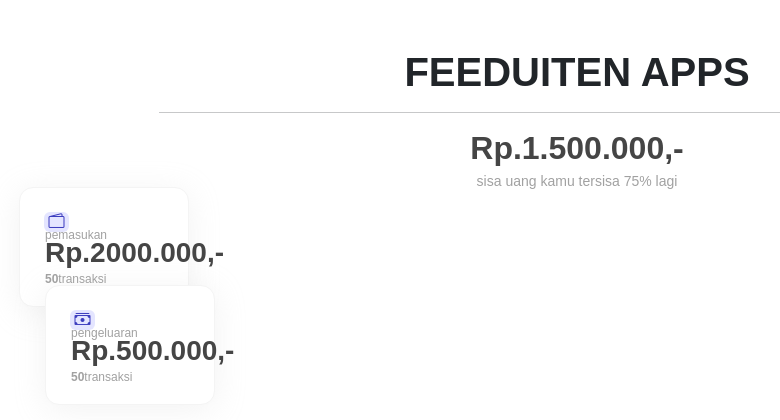
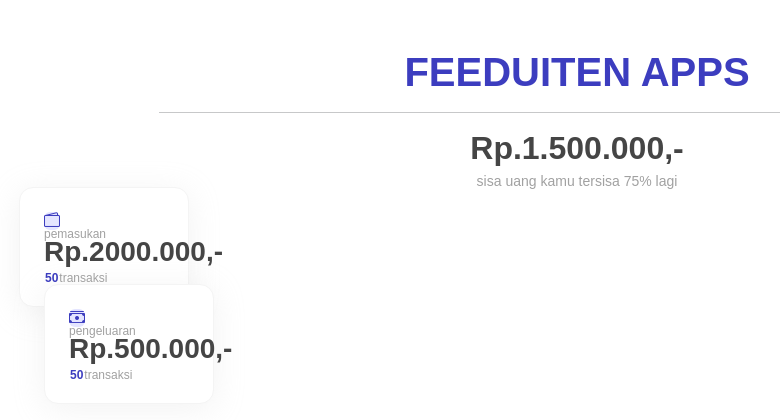
Before and after one commit to lssport/hattahasibuan.git.io, a React (Create React App) app: page / in a window 1280 px wide. Shown: the top 420 px of the page, without its empty margins (63-843 px from the left). Built offline with nearby package versions, Linux system fonts and the light colour scheme; a web font is replaced by a local one.

Commit message:
2 files modified

```diff
--- a/src/App.js
+++ b/src/App.js
@@ -8,6 +8,7 @@ class App extends React.Component {
 
   render() {
   return (
+    <>
     <div className='container py-5'>
       <div className='row'>
         <div className='col-12 text-center'>
@@ -15,7 +16,8 @@ class App extends React.Component {
       <hr className='w-75 mx-auto'/>
       <h2 className='fw-bold'>Rp.1.500.000,-</h2>
       <span className='title-md'>sisa uang kamu tersisa 75% lagi</span>
-
+      </div>
+      </div>
       <div className='row'>
       <div className='col-6'>
       <div className='card-wrapper p-4'>
@@ -23,6 +25,7 @@ class App extends React.Component {
 <span className='title-sm'>pemasukan</span>
 <h3 className='fw-bold'>Rp.2000.000,-</h3><span className='title-sm text-ungu fw-bold'>50</span>
 <span className='title-sm'>transaksi</span>
+
  <div className='col-6'>
   <div className='card-wrapper p-4'>
     <div className='icon-wrapper mb-1'>
@@ -30,10 +33,10 @@ class App extends React.Component {
 <span  className='title-sm'>pengeluaran</span>
 <h3 className='fw-bold'>Rp.500.000,-</h3><span className='title-sm text-ungu fw-bold'>50</span>
 <span className='title-sm'>transaksi</span>
-
-</div></div></div></div>
 </div></div></div>
 </div></div></div>
+</div></div>
+</>
   );
 }
 }
--- a/src/style.css
+++ b/src/style.css
@@ -8,8 +8,9 @@ h1 {
   font-weight: 600;
   font-size: 32px;
   line-height: 48px;
-  color: #3C3DBF #2998FF;
+  background: linear-gradient(267,81deg, #3C3DBF 1,92%, #2998FF 106,64%);
   -webkit-background-clip: text;
+  -webkit-text-fill-color: #3C3DBF;
   background-clip: text;
 }
 
@@ -37,12 +38,8 @@ h3 {
 }
 
 .icon-wrapper {
-  flex-direction: column;
-  align-items: center;
-  padding: 1px;
-  gap: 1px;
-  width: 25px;
-  height: 20px;
+  width: 16px;
+  height: 18px;
   background: #E4E5FF;
   border-radius: 6px;
   color: #3C3DBF;
@@ -61,3 +58,7 @@ h3 {
   line-height: 12px !important;
   color: #A1A1A1;
 }
+.text-ungu {
+  padding: 1px;
+  color: #3C3DBF;
+}
```
